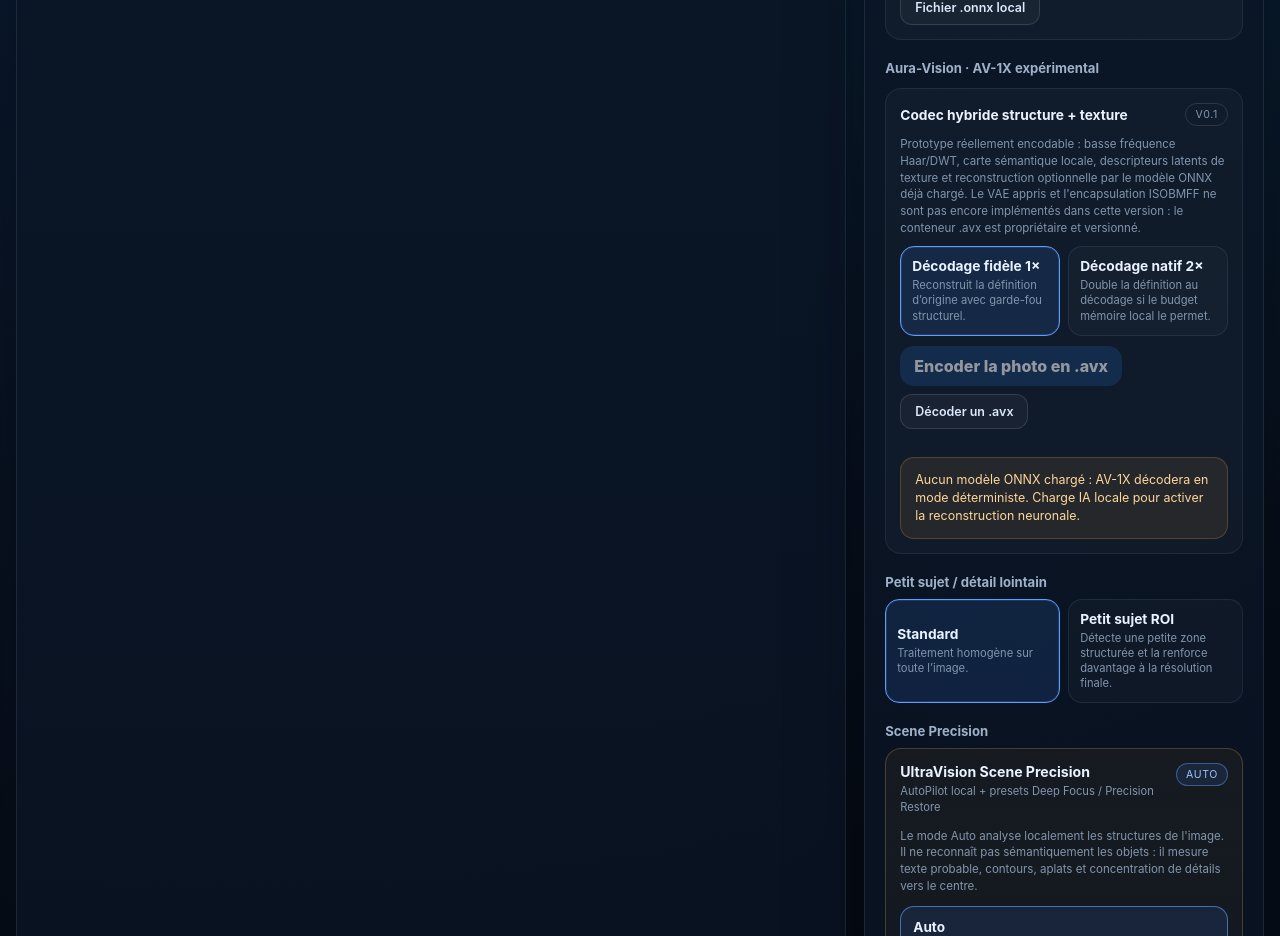
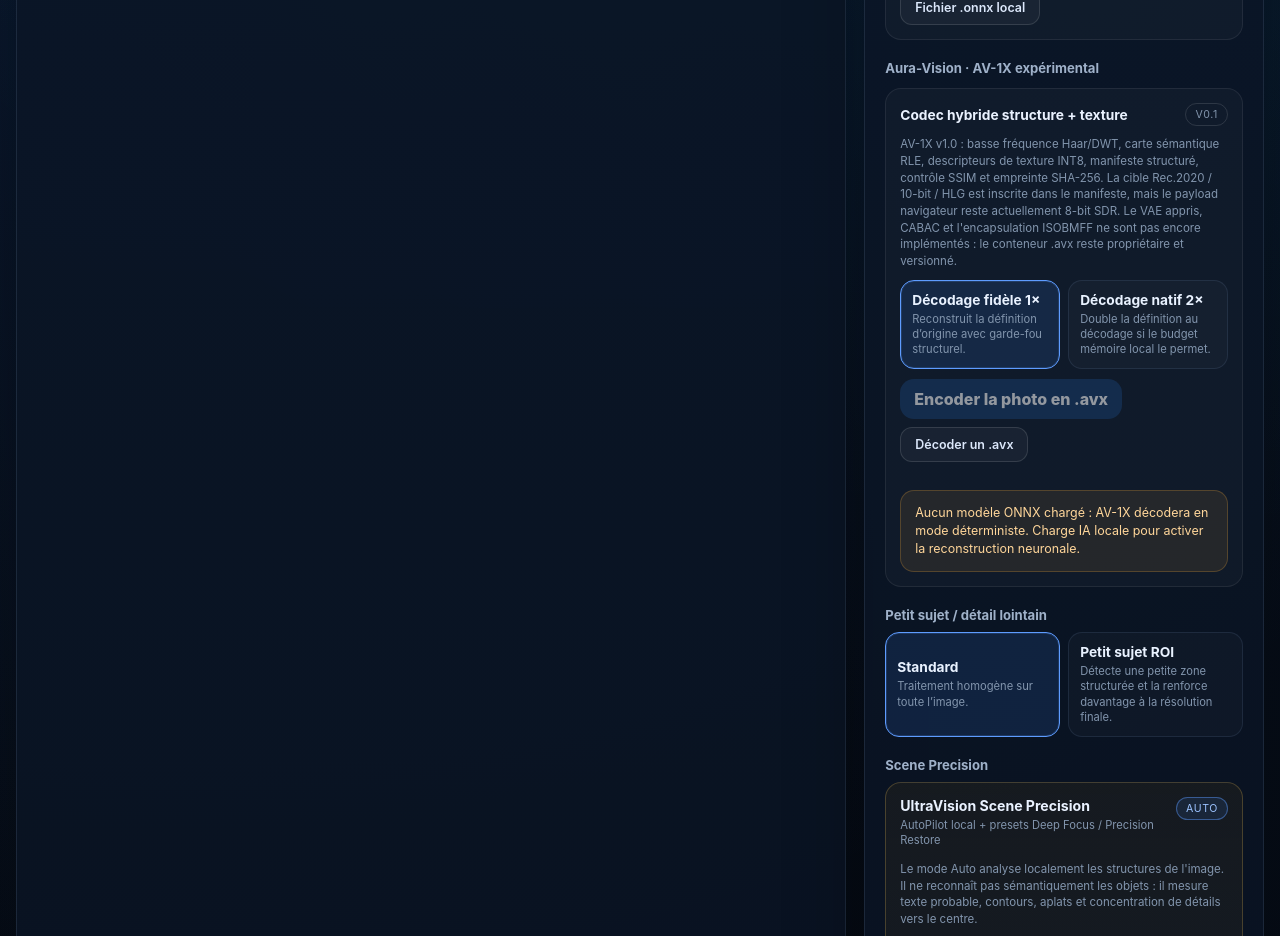
Before and after one commit to Nikoju1977/Niko-Ultravision, a React (Vite) app: page / in a window 1280 px wide. Shown: the part 1280-2216 px from the top of the page. Built offline with nearby package versions, Linux system fonts and the light colour scheme.

Commit message:
feat(ui): surface AV-1X v1 manifest and integrity metadata

```diff
--- a/src/App.tsx
+++ b/src/App.tsx
@@ -799,8 +799,9 @@ export default function App() {
       const base = file.name.replace(/\.[^.]+$/, "") || "image";
       downloadNamedBlob(result.blob, `${base}.avx`);
       setAuraStatus(
-        `AV-1X prêt · ${result.width}×${result.height} · base ${result.baseWidth}×${result.baseHeight} · ` +
+        `AV-1X v${result.manifest.header.version} prêt · ${result.width}×${result.height} · base ${result.baseWidth}×${result.baseHeight} · ` +
           `taille ${(result.blob.size / 1024).toFixed(0)} Ko · flux/RGBA ${(result.ratioVsRgba * 100).toFixed(1)} % · ` +
+          `SHA-256 ${result.manifest.dimensional_control.cryptographic_validation.reference_hash_sha256.slice(0, 12)}… · ` +
           result.semanticSummary,
       );
       setProgress(1);
@@ -846,6 +847,13 @@ export default function App() {
               : "Reconstruction déterministe structure/texture."),
           notes: [
             `Carte sémantique : ${result.semanticSummary}.`,
+            ...(result.manifest
+              ? [
+                  `AV-1X ${result.manifest.header.version} · ${result.manifest.header.encoding_metadata.authoring_tool} · ${result.manifest.header.encoding_metadata.compression_level}.`,
+                  `Intégrité SHA-256 : ${result.manifest.dimensional_control.cryptographic_validation.reference_hash_sha256}.`,
+                  `Colorimétrie demandée : Rec.2020 / 10-bit / HLG ; payload actuel : ${result.manifest.geometry_and_display.colorimetry.stored_payload.space} / ${result.manifest.geometry_and_display.colorimetry.stored_payload.bit_depth}-bit / ${result.manifest.geometry_and_display.colorimetry.stored_payload.hdr_profile}.`,
+                ]
+              : []),
             ...(result.structuralSsim !== null
               ? [`Contrôle anti-hallucination SSIM : ${result.structuralSsim.toFixed(4)} · seuil 0.9500.`]
               : []),
@@ -1127,10 +1135,10 @@ export default function App() {
                   <span className="badge">V0.1</span>
                 </div>
                 <p className="model-note">
-                  Prototype réellement encodable : basse fréquence Haar/DWT, carte sémantique locale, descripteurs
-                  latents de texture et reconstruction optionnelle par le modèle ONNX déjà chargé. Le VAE appris et
-                  l'encapsulation ISOBMFF ne sont pas encore implémentés dans cette version : le conteneur .avx est
-                  propriétaire et versionné.
+                  AV-1X v1.0 : basse fréquence Haar/DWT, carte sémantique RLE, descripteurs de texture INT8,
+                  manifeste structuré, contrôle SSIM et empreinte SHA-256. La cible Rec.2020 / 10-bit / HLG est inscrite
+                  dans le manifeste, mais le payload navigateur reste actuellement 8-bit SDR. Le VAE appris, CABAC et
+                  l'encapsulation ISOBMFF ne sont pas encore implémentés : le conteneur .avx reste propriétaire et versionné.
                 </p>
 
                 <div className="engine-grid">
```
